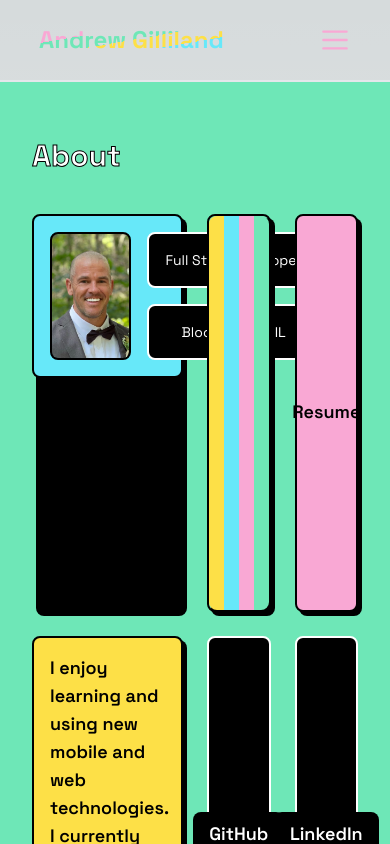
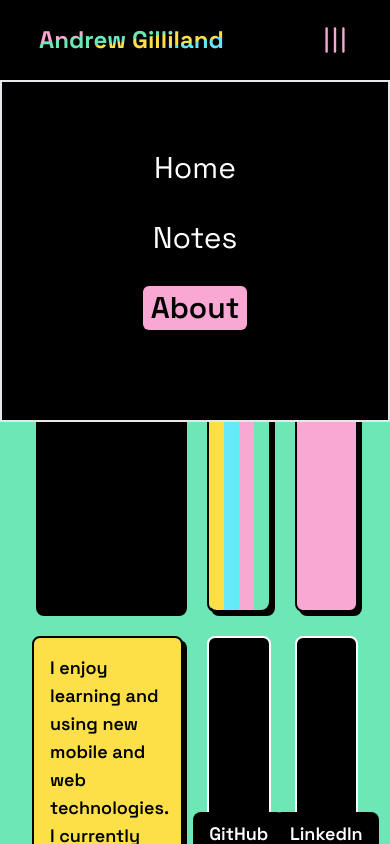
Before and after one commit to andrewgilliland/andrewgilliland.github.io, a Next.js app: page /about in a window 390 px wide. Shown: the top 844 px of the page. Built offline with nearby package versions, Linux system fonts and the light colour scheme.

Commit message:
feat: updates MobileHeader

```diff
--- a/src/app/layout.tsx
+++ b/src/app/layout.tsx
@@ -30,7 +30,7 @@ export default function RootLayout({
         className={`${spaceGrotesk.variable} ${pixelifySans.variable} font-brand`}
       >
         <Header />
-        <main className="flex flex-col">{children}</main>
+        <main className="flex flex-col pt-[82px] md:pt-0">{children}</main>
         <Footer />
       </body>
     </html>
--- a/src/components/MobileHeader.tsx
+++ b/src/components/MobileHeader.tsx
@@ -4,7 +4,7 @@ import HeaderHeading from "./HeaderHeading";
 import { Bars3Icon, XCircleIcon } from "@heroicons/react/20/solid";
 import Link from "next/link";
 import { Page } from "@/types";
-import { useRouter } from "next/navigation";
+import { useRouter, usePathname } from "next/navigation";
 
 type MobileHeaderProps = {
   pages: Page[];
@@ -13,6 +13,8 @@ type MobileHeaderProps = {
 const MobileHeader = ({ pages }: MobileHeaderProps) => {
   const [isMenuOpen, setIsMenuOpen] = useState(false);
   const router = useRouter();
+  const pathname = usePathname();
+  const activePageTitle = pages.find((page) => page.href === pathname)?.title;
 
   useEffect(() => {
     setIsMenuOpen(false);
@@ -20,33 +22,44 @@ const MobileHeader = ({ pages }: MobileHeaderProps) => {
 
   return (
     <>
-      <div className="flex md:hidden justify-between items-center border-b-2 border-white-300 px-[10%] py-6">
+      <div className="flex fixed md:hidden justify-between items-center bg-black z-40 border-b-2 border-white-300 w-full px-[10%] py-6">
         <HeaderHeading />
 
         <button onClick={() => setIsMenuOpen(!isMenuOpen)}>
-          <Bars3Icon className="text-pink-300 h-8 w-8" />
+          <Bars3Icon
+            className={`text-pink-300 h-8 w-8 transition ease-in-out ${
+              isMenuOpen ? "rotate-0" : "rotate-90"
+            }`}
+          />
         </button>
       </div>
 
       <div
         className={`${
-          isMenuOpen ? "block" : "hidden"
-        } md:hidden fixed z-10 top-0 left-0 bottom-[50%] right-0 flex-col items-center bg-black border-2 border-white-300 px-[10%] py-6 transition-all duration-300`}
+          isMenuOpen ? "-translate-y-full" : "translate-y-0"
+        } md:hidden fixed z-30 top-0 left-0 bottom-[50%] right-0 flex-col items-center bg-black border-x-2 border-b-2 border-white-300 px-[10%] py-[82px] transition-all duration-300`}
       >
-        <div className="flex flex-col items-end">
-          <button onClick={() => setIsMenuOpen(!isMenuOpen)}>
-            <XCircleIcon className="text-pink-300 h-10 w-10" />
-          </button>
-        </div>
-        <div className="flex flex-col justify-center items-center  mt-16">
+        <div className="flex flex-col justify-center items-center mt-16">
           {pages.map(({ href, title }, index) => (
             <Link
               className={`group ${index ? "mt-6" : ""}`}
               key={index}
               href={href}
             >
-              <div className="text-3xl">{title}</div>
-              <div className="bg-pink-300 h-px w-[0%] group-hover:w-full transition-all" />
+              <div
+                className={`text-3xl px-2 py-1 rounded-md ${
+                  activePageTitle === title
+                    ? "font-semibold bg-pink-300 text-black"
+                    : "text-white"
+                }`}
+              >
+                {title}
+              </div>
+              <div
+                className={`bg-pink-300 h-0.5 w-[0%] ${
+                  activePageTitle !== title && "group-hover:w-full"
+                } transition-all`}
+              />
             </Link>
           ))}
         </div>
```
